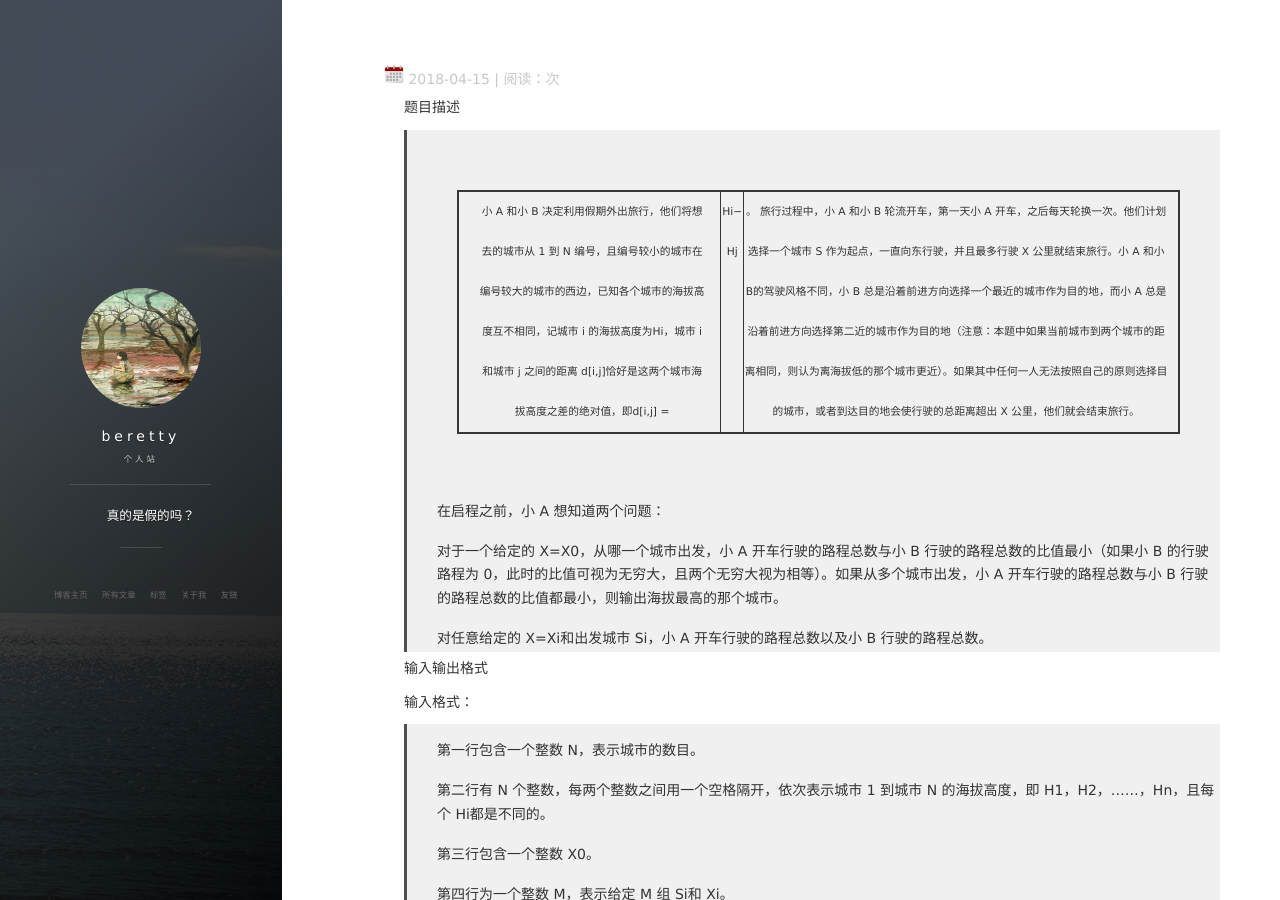
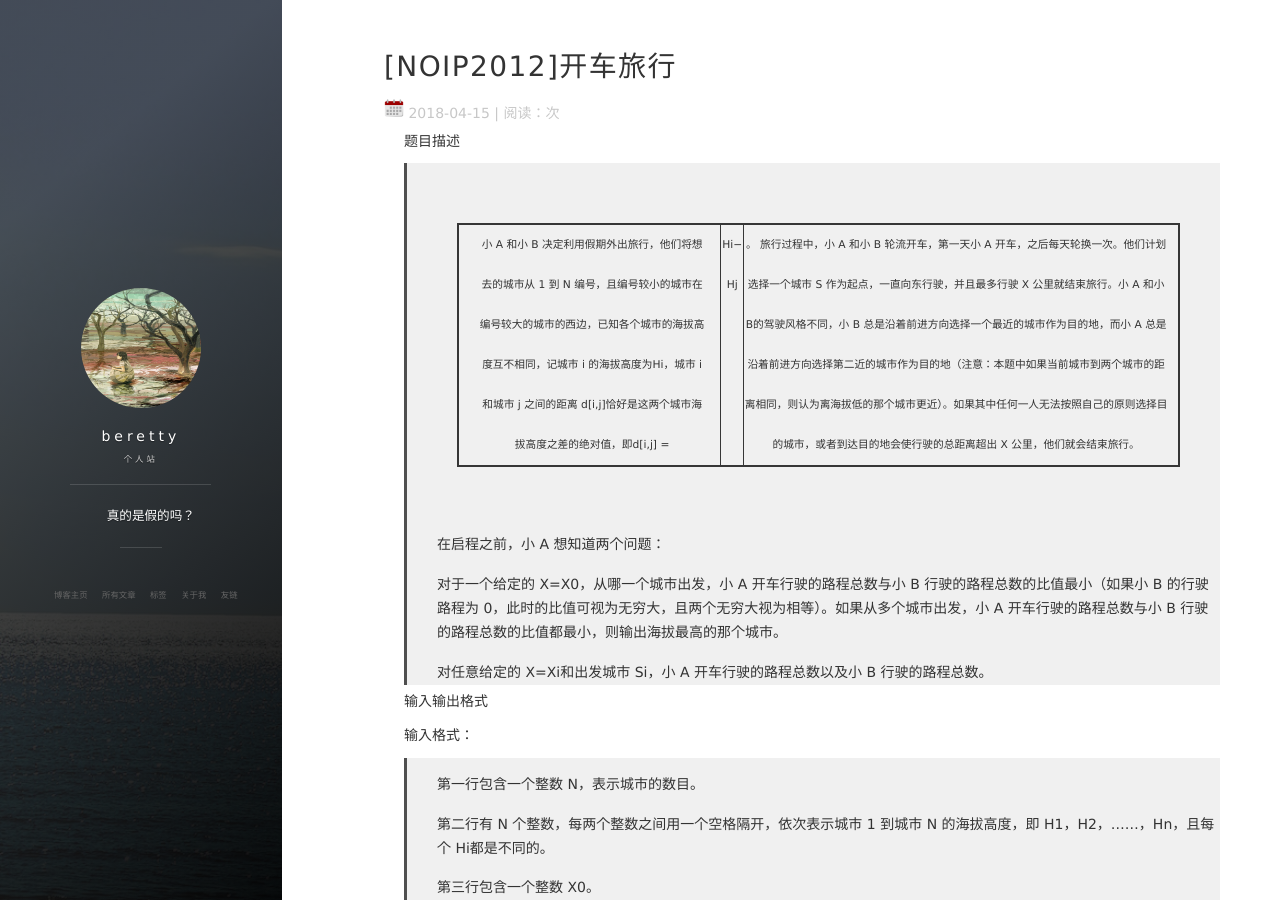
Before and after one commit to beretty/beretty.github.io, a Jekyll site: the page built from _posts/2018-04-15-[NOIP2012]开车旅行.md, in a window 1280 px wide and 900 px high. Built offline with Jekyll 4.4.1, drawn with Linux system fonts in a browser that asks for light colours; nearby versions of some CDN libraries; comment, search, counter and statistics services are not loaded; a style sheet for code colours, icons or effects is not loaded.

Commit message:
Update 2018-04-15-[NOIP2012]开车旅行.md

```diff
--- a/_posts/2018-04-15-[NOIP2012]开车旅行.md
+++ b/_posts/2018-04-15-[NOIP2012]开车旅行.md
@@ -1,6 +1,6 @@
 ---
 layout: post
-title: ""
+title: "[NOIP2012]开车旅行"
 description: "The first '[NOIP2017]开车旅行' post for Simple Texture theme."
 categories: [uncategorized]
 tags: [链表,倍增]
```
